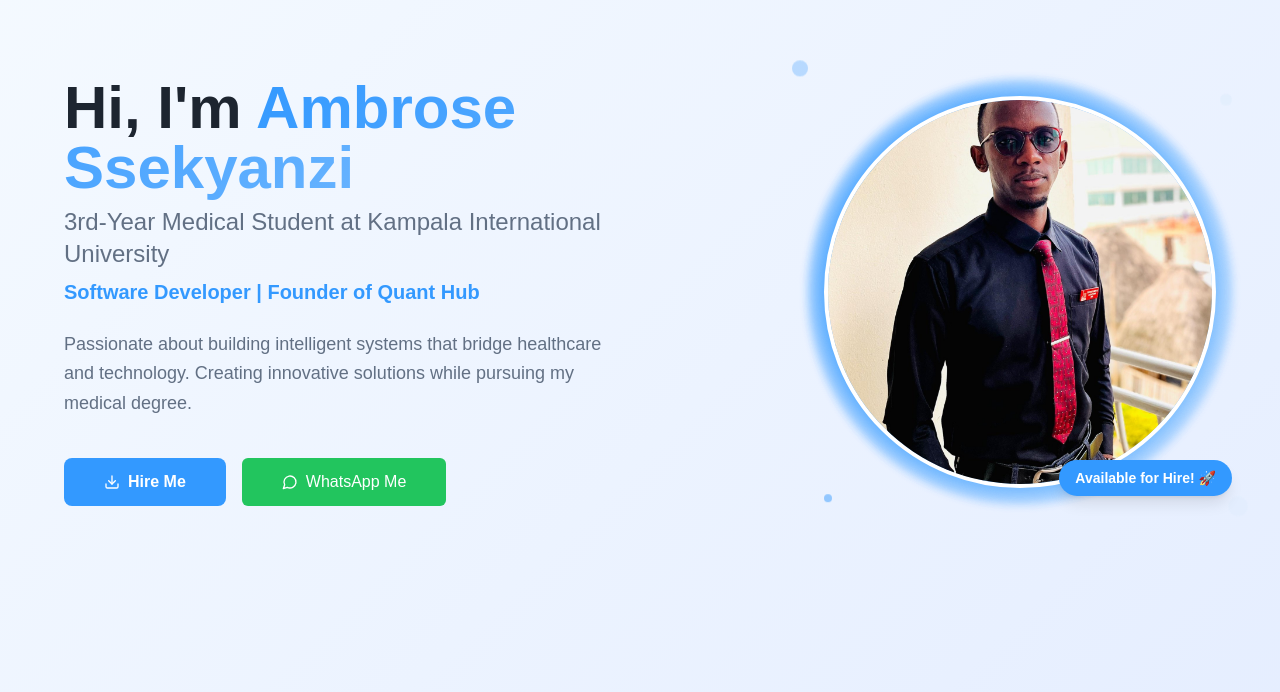
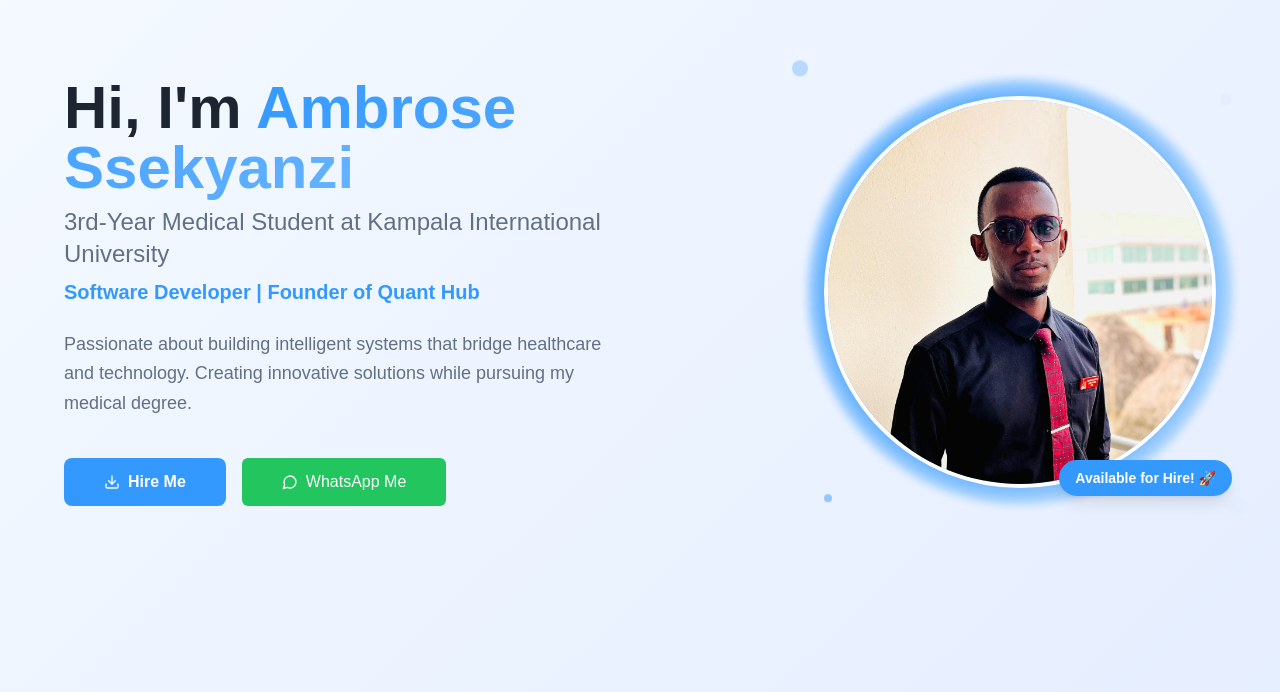
Before and after one commit to Ambrose17-glitch/ambrose-portfolio-hub-online, a React (Vite) app: page / in a window 1280 px wide. Shown: the part 108-800 px from the top of the page. Built offline with nearby package versions, Linux system fonts and the light colour scheme.

Commit message:
Ensure head is visible
Adjust the hero section to ensure the entire head of Ambrose is visible in the profile image.

```diff
--- a/src/components/Hero.tsx
+++ b/src/components/Hero.tsx
@@ -81,7 +81,7 @@ const Hero = () => {
                 <img
                   src={profileImage}
                   alt="Ambrose Ssekyanzi - Medical Student & Software Developer"
-                  className="w-80 h-80 lg:w-96 lg:h-96 object-cover object-center group-hover:scale-110 transition-transform duration-700 ease-out"
+                  className="w-80 h-80 lg:w-96 lg:h-96 object-cover object-top group-hover:scale-110 transition-transform duration-700 ease-out"
                 />
 
                 {/* Overlay for extra polish */}
```
